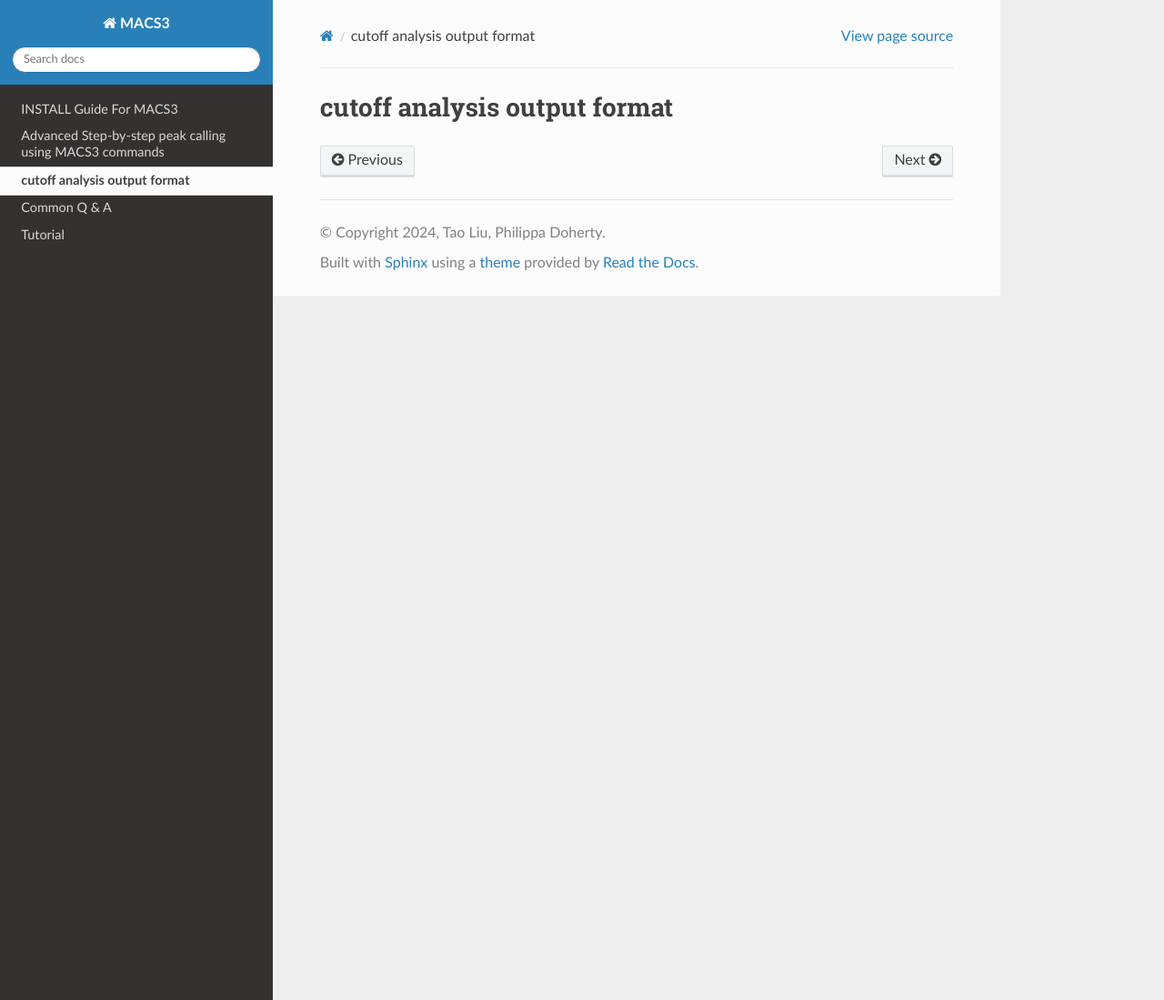
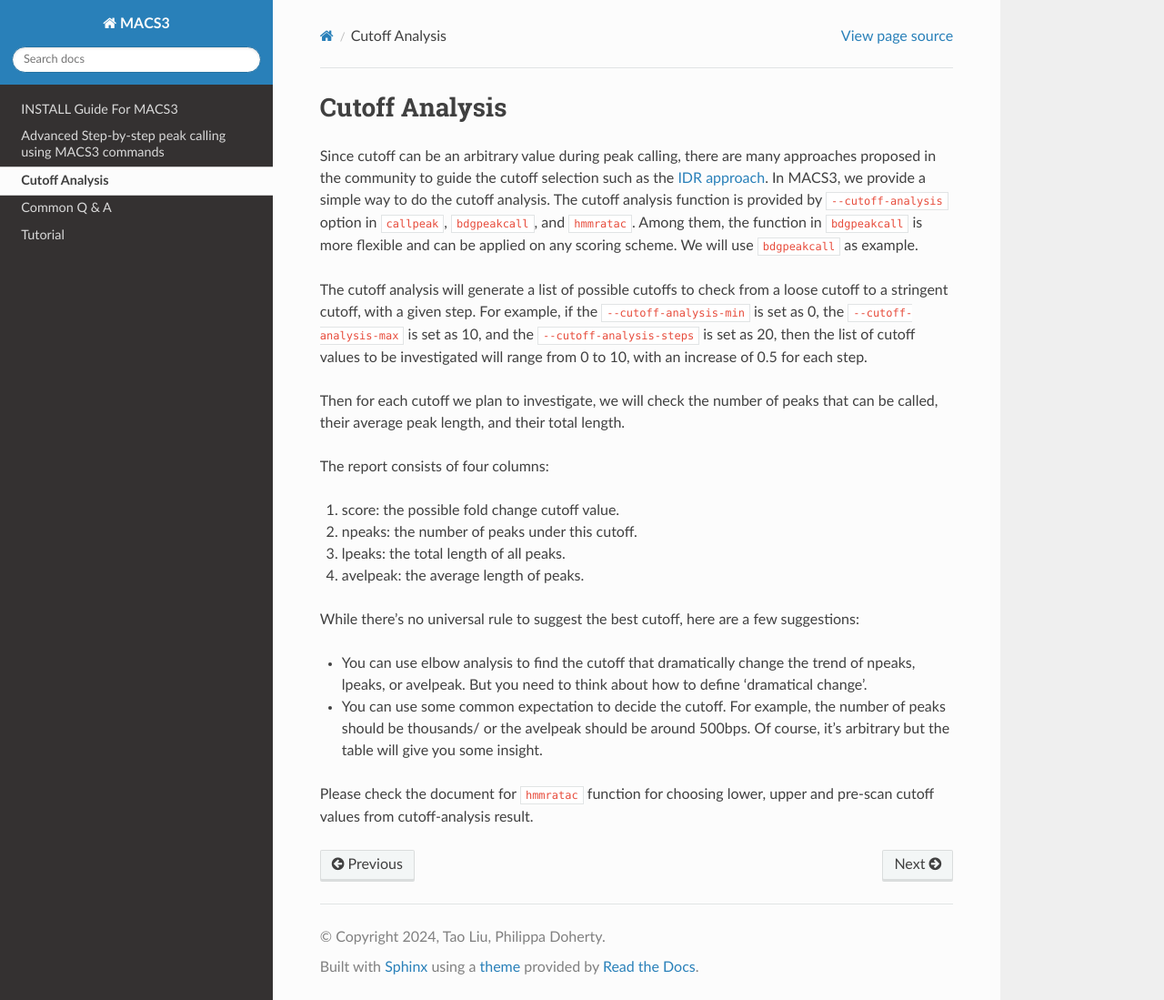
Before and after one commit to macs3-project/MACS, a Sphinx documentation site: the page built from docs/source/docs/cutoffanalysis.md, in a window 1280 px wide and 1099 px high. Shown: the whole window at 91% size. Built offline with Sphinx 7.4.7 and the Read the Docs theme 2.0.0, drawn with Linux system fonts in a browser that asks for light colours; pages that are not in the unit, such as notebooks, are missing from menus.

Commit message:
cutoff analysis

```diff
--- a/docs/source/docs/cutoffanalysis.md
+++ b/docs/source/docs/cutoffanalysis.md
@@ -1 +1,45 @@
-# cutoff analysis output format
+# Cutoff Analysis
+
+Since cutoff can be an arbitrary value during peak calling, there are
+many approaches proposed in the community to guide the cutoff
+selection such as the [IDR
+approach](https://doi.org/doi:10.1214%2F11-AOAS466). In MACS3, we
+provide a simple way to do the cutoff analysis. The cutoff analysis
+function is provided by `--cutoff-analysis` option in `callpeak`,
+`bdgpeakcall`, and `hmmratac`. Among them, the function in
+`bdgpeakcall` is more flexible and can be applied on any scoring
+scheme. We will use `bdgpeakcall` as example.
+
+The cutoff analysis will generate a list of possible cutoffs to check
+from a loose cutoff to a stringent cutoff, with a given step. For
+example, if the `--cutoff-analysis-min` is set as 0, the
+`--cutoff-analysis-max` is set as 10, and the
+`--cutoff-analysis-steps` is set as 20, then the list of cutoff values
+to be investigated will range from 0 to 10, with an increase of 0.5
+for each step.
+
+Then for each cutoff we plan to investigate, we will check the number
+of peaks that can be called, their average peak length, and their
+total length.
+
+The report consists of four columns:
+
+1. score: the possible fold change cutoff value.
+2. npeaks: the number of peaks under this cutoff.
+3. lpeaks: the total length of all peaks.
+4. avelpeak: the average length of peaks.
+
+While there's no universal rule to suggest the best cutoff, here are a
+few suggestions:
+
+- You can use elbow analysis to find the cutoff that dramatically
+   change the trend of npeaks, lpeaks, or avelpeak. But you need to
+   think about how to define 'dramatical change'.
+- You can use some common expectation to decide the cutoff. For
+   example, the number of peaks should be thousands/ or the avelpeak
+   should be around 500bps. Of course, it's arbitrary but the table
+   will give you some insight.
+
+Please check the document for [`hmmratac`](./hmmratac.md) function for
+choosing lower, upper and pre-scan cutoff values from cutoff-analysis
+result.
```
